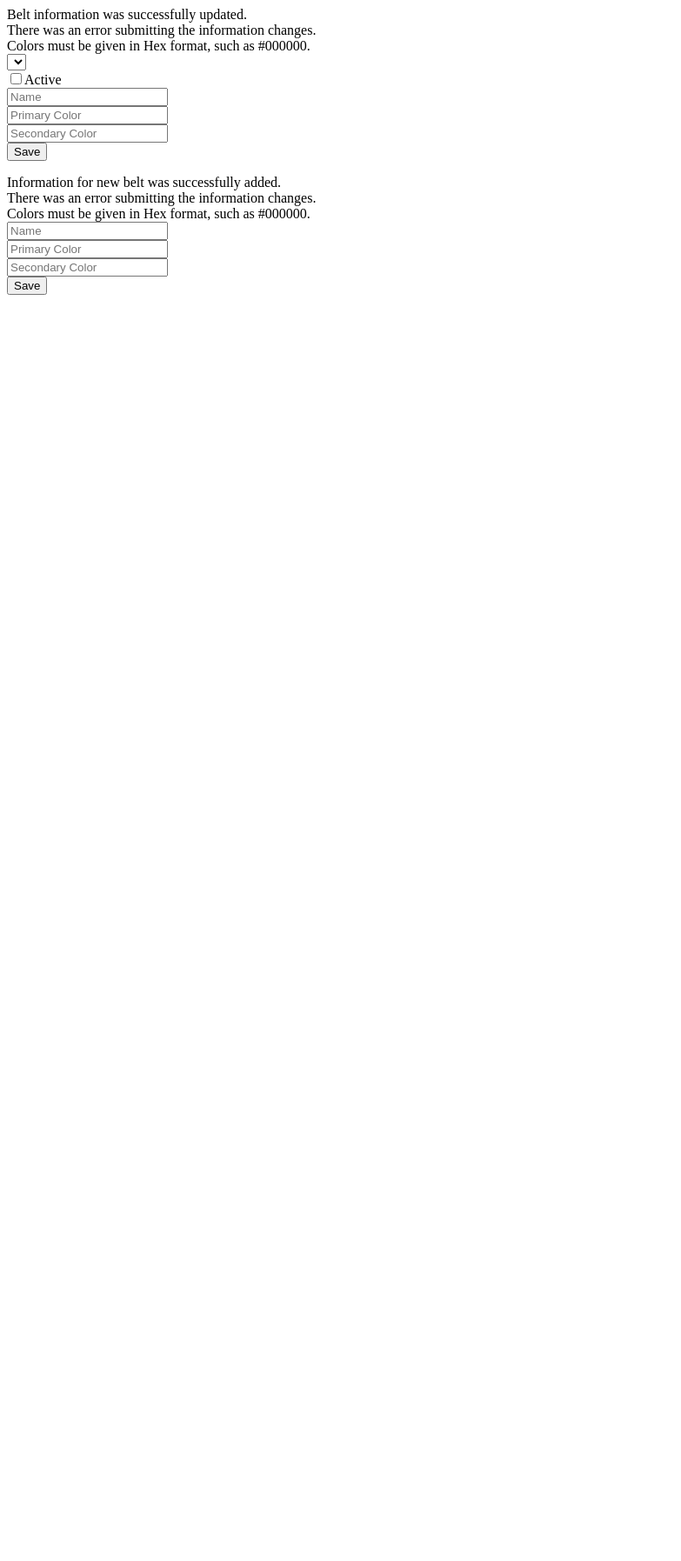
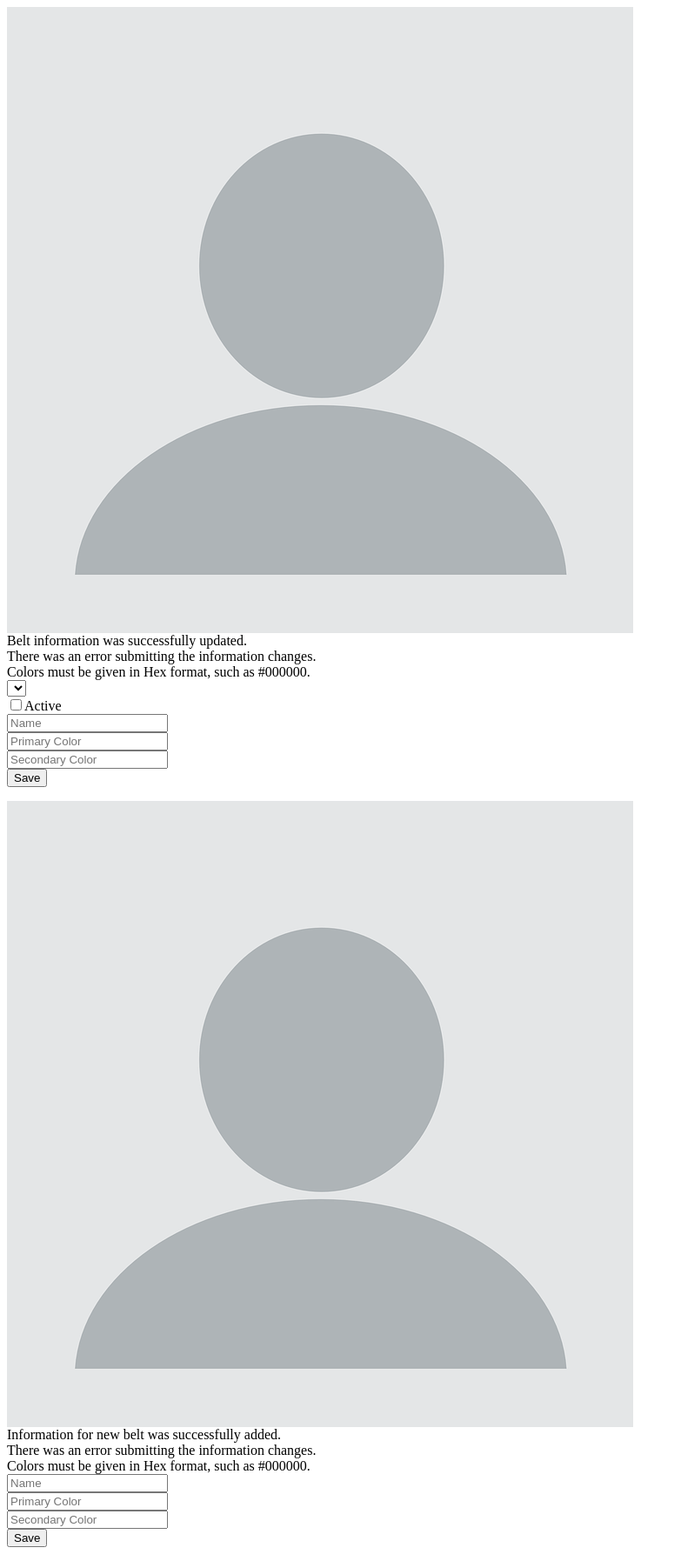
Before and after one commit to njc3006/TTKDSeniorProject, a Python web app: template ttkd_ui/app/components/belts-stripes/templates/belt-form.html in a window 1280 px wide. Shown: the whole page at 87% size, without its empty margins (0-783 px from the left). Before the commit the page ends 339 px from the top, so only its background shows below. Run offline with Jinja, Linux system fonts and the light colour scheme; the template is opened without the code that fills it, so the values that code supplies are empty.

Commit message:
Fixed bugs with bad color format validation, and updating the name of the belt/stripe in the list when the name is changed. Also added a preview image for the belts.

```diff
--- a/ttkd_ui/app/components/belts-stripes/templates/belt-form.html
+++ b/ttkd_ui/app/components/belts-stripes/templates/belt-form.html
@@ -1,20 +1,24 @@
 <form ng-if="showTab.updateBelt" ng-submit="updateBelt(currentBelt)">
-	<div class="col-md-6 col-xs-12 col-md-offset-2 col-xs-offset-0">
-		<div class="alert alert-success" ng-show="statusAlert.success" uib-alert close="closeSuccessAlert()">
+	<div class="col-xs-3 spacer-25">
+		<img src='./img/components/students/placeholder.png' class="img-responsive" ng-style="previewStyle(currentBelt)">
+	</div>
+
+	<div class="col-md-5 col-xs-12">
+		<div class="alert alert-success" ng-show="statusAlert.success" uib-alert close="closeAlert('success')">
 			Belt information was successfully updated.
 		</div>
 
-		<div class="alert alert-danger" ng-show="statusAlert.failure" uib-alert close="closeErrorAlert()">
+		<div class="alert alert-danger" ng-show="statusAlert.failure" uib-alert close="closeAlert('error')">
 			There was an error submitting the information changes.
 		</div>
 
-		<div class="alert alert-danger" ng-show="statusAlert.color" uib-alert close="closeColorAlert()">
+		<div class="alert alert-danger" ng-show="statusAlert.color" uib-alert close="closeAlert('color')">
 			Colors must be given in Hex format, such as #000000.
 		</div>
 
 		<div class="form-group row">
 			<div class="col-xs-10">
-				<select class="form-control" ng-model="currentBelt" ng-options="belt as belt.display_name for belt in belts track by belt.id"></select>
+				<select class="form-control" ng-model="currentBelt" ng-options="belt as belt.display_name for belt in belts track by belt.id" ng-change=""></select>
 			</div>
 			<div class="col-xs-2 spacer-top-5">
 				<div class="checkbox-inline">
@@ -31,17 +35,14 @@
 			<input type="text" placeholder="Primary Color" class="form-control" ng-model="currentBelt.primary_color" ng-init="color = currentBelt.primary_color" ng-click="updateFocus('primary')" ng-required="true">
 		</div>
 		<div class="form-group">
-			<div class="belt-preview" ng-click="updateFocus('primary')" ng-style="{'background-color': currentBelt.primary_color }"></div>
-		</div>
-		<div class="form-group">
 			<input type="text" placeholder="Secondary Color" class="form-control" ng-model="currentBelt.secondary_color" ng-init="color = currentBelt.secondary_color" ng-click="updateFocus('secondary')">
 		</div>
 		<div class="form-group">
-			<div class="belt-preview" ng-click="updateFocus('secondary')" ng-style="{'background-color': currentBelt.secondary_color }"></div>
+			<button class="btn btn-success" type="submit">Save</button>
 		</div>
 	</div>
 
-	<div class="col-xs-4">
+	<div class="col-xs-3">
 		<div class="form-group" ng-if="primaryFocused">
 			<color-picker class="picker-cursor" ng-model="currentBelt.primary_color"></color-picker>
 		</div>
@@ -49,23 +50,23 @@
 			<color-picker class="picker-cursor" ng-model="currentBelt.secondary_color"></color-picker>
 		</div>
 	</div>
-
-	<div class="col-md-6 col-xs-12 col-md-offset-2 col-xs-offset-0 spacer-25">
-		<button class="btn btn-success" type="submit">Save</button>
-	</div>
 </form>
 
 <form ng-if="showTab.createBelt" ng-submit="createBelt()">
-	<div class="col-md-6 col-xs-12 col-md-offset-2 col-xs-offset-0">
-		<div class="alert alert-success" ng-show="statusAlert.success" uib-alert close="closeSuccessAlert()">
+	<div class="col-xs-3 spacer-25">
+		<img src='./img/components/students/placeholder.png' class="img-responsive" ng-style="previewStyle(newBelt)">
+	</div>
+
+	<div class="col-md-5 col-xs-12">
+		<div class="alert alert-success" ng-show="statusAlert.success" uib-alert close="closeAlert('success')">
 			Information for new belt was successfully added.
 		</div>
 
-		<div class="alert alert-danger" ng-show="statusAlert.failure" uib-alert close="closeErrorAlert()">
+		<div class="alert alert-danger" ng-show="statusAlert.failure" uib-alert close="closeAlert('error')">
 			There was an error submitting the information changes.
 		</div>
 
-		<div class="alert alert-danger" ng-show="statusAlert.color" uib-alert close="closeColorAlert()">
+		<div class="alert alert-danger" ng-show="statusAlert.color" uib-alert close="closeAlert('color')">
 			Colors must be given in Hex format, such as #000000.
 		</div>
 
@@ -76,17 +77,14 @@
 			<input type="text" placeholder="Primary Color" class="form-control" ng-model="newBelt.primary_color" ng-init="color = newBelt.primary_color" ng-click="updateFocus('primary')" ng-required="true">
 		</div>
 		<div class="form-group">
-			<div class="belt-preview" ng-click="updateFocus('primary')" ng-style="{'background-color': newBelt.primary_color }"></div>
-		</div>
-		<div class="form-group">
 			<input type="text" placeholder="Secondary Color" class="form-control" ng-model="newBelt.secondary_color" ng-init="color = newBelt.secondary_color" ng-click="updateFocus('secondary')">
 		</div>
 		<div class="form-group">
-			<div class="belt-preview" ng-click="updateFocus('secondary')" ng-style="{'background-color': newBelt.secondary_color }"></div>
+			<button class="btn btn-success" type="submit">Save</button>
 		</div>
 	</div>
 
-	<div class="col-xs-4">
+	<div class="col-xs-3">
 		<div class="form-group" ng-if="primaryFocused">
 			<color-picker class="picker-cursor" ng-model="newBelt.primary_color"></color-picker>
 		</div>
@@ -94,8 +92,4 @@
 			<color-picker class="picker-cursor" ng-model="newBelt.secondary_color"></color-picker>
 		</div>
 	</div>
-
-	<div class="col-md-6 col-xs-12 col-md-offset-2 col-xs-offset-0 spacer-25">
-		<button class="btn btn-success" type="submit">Save</button>
-	</div>
 </form>
```
Also changed, not shown: ttkd_ui/app/components/belts-stripes/belts-stripes.controller.js (+31 -14 lines), ttkd_ui/app/components/belts-stripes/templates/stripe-form.html (+6 -6 lines).
